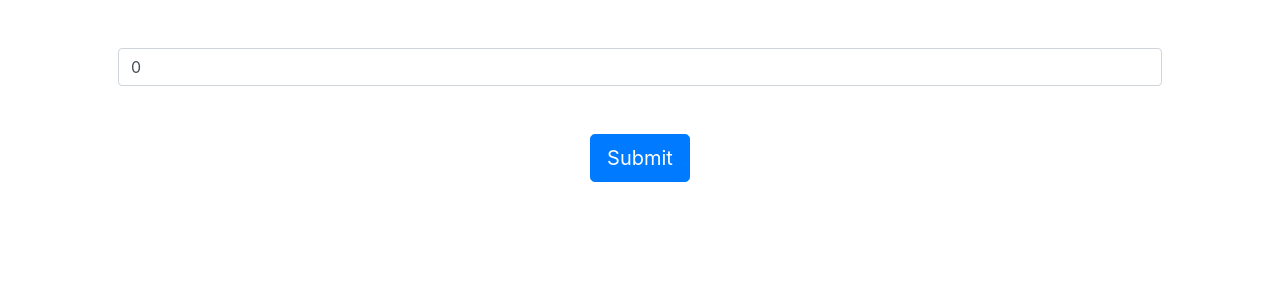
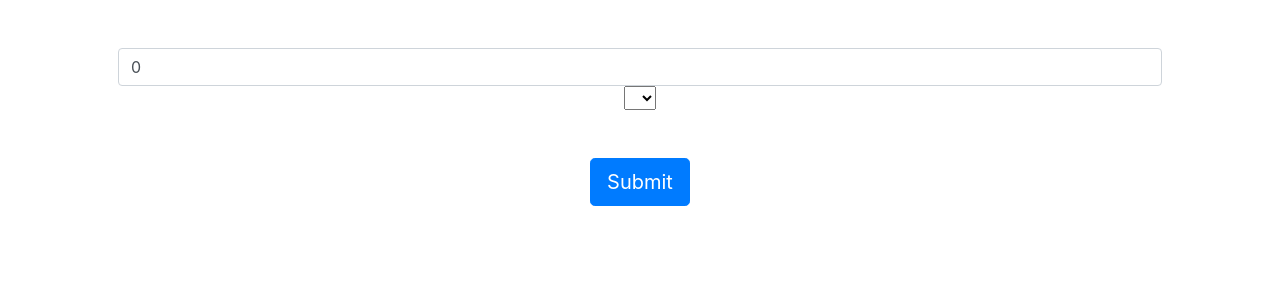
Before and after one commit to AnaBajo/mentoring-project, a Nuxt app: page /contact in a window 1280 px wide. Shown: the top 300 px of the page. Built offline with nearby package versions, Linux system fonts and the light colour scheme.

Commit message:
custom-event fix: sibling components communication via emit/on + 2 ways of getting user input value: v-model, or keypress.native

```diff
--- a/components/CustomButton.vue
+++ b/components/CustomButton.vue
@@ -1,7 +1,7 @@
 <template>
   <div class="text-center">
     <!-- <b-button @click="incrementValue()" variant="primary" size="lg" class="m-5">{{ text }}</b-button> -->
-    <b-button variant="primary" size="lg" class="m-5">{{ text }}</b-button>
+    <b-button @click="emitCustomEvent" variant="primary" size="lg" class="m-5">{{ text }}</b-button>
   </div>
 </template>
 
@@ -19,10 +19,9 @@ export default {
     this.$emit('custom-event');
   },
   methods: {
-    // incrementValue() {
-    //   this.$nuxt.$emit('clicked', this.inputValue)
-    //   console.log(this.inputValue)
-    // },
+      emitCustomEvent(){
+      this.$nuxt.$emit('emitted-event')
+    }
   }
 }
 </script>
--- a/components/CustomInput.vue
+++ b/components/CustomInput.vue
@@ -1,6 +1,12 @@
 <template>
   <div>
-    <b-form-input :value="value" type="text" class="justify-content-center" :placeholder="placeholderValue" />
+    <b-form-input :value="inputValue" type="text" class="justify-content-center" :placeholder="placeholderValue" v-model="inputValue"  />
+    <!-- <b-form-input :value="inputValue" type="text" class="justify-content-center" :placeholder="placeholderValue" @keypress.native="collectInputValue"  /> -->
+    <select name="" id="" v-model="selectValue">
+      <option value="1">1</option>
+      <option value="2">2</option>
+      <option value="3">3</option>
+    </select>
   </div>
 </template>
 
@@ -16,9 +22,20 @@ export default {
   },
   data(){
     return {
-      value: 0
+      inputValue: 0,
+      selectValue: ''
     }
   },
-
+  created() {
+    this.$nuxt.$on('emitted-event', () => {
+      console.log(this.inputValue);
+      console.log(this.selectValue);
+    })
+  },
+  methods: {
+    collectInputValue(Event) {
+      this.inputValue = Event.target.value
+    },
+  }
 }
 </script>
--- a/nuxt.config.js
+++ b/nuxt.config.js
@@ -41,6 +41,7 @@ export default {
   modules: [
     // https://go.nuxtjs.dev/bootstrap
     'bootstrap-vue/nuxt',
+    '@nuxtjs/axios',
   ],
 
   // Build Configuration: https://go.nuxtjs.dev/config-build
--- a/package.json
+++ b/package.json
@@ -15,6 +15,7 @@
     "test": "jest"
   },
   "dependencies": {
+    "@nuxtjs/axios": "^5.13.6",
     "bootstrap": "^4.6.2",
     "bootstrap-vue": "^2.22.0",
     "core-js": "^3.25.3",
--- a/pages/contact.vue
+++ b/pages/contact.vue
@@ -1,21 +1,17 @@
 <template>
   <div>
     <b-container class="p-5 text-center">
-      <custom-input  placeholder-value="type a number" @keypress.native="collectInputValue"  />
-      <custom-button text="Submit" @click.native="emitCustomEvent" @custom-event="showInputValue" />
+      <custom-input  placeholder-value="type a number"   />
+      <custom-button text="Submit" @custom-event="showInputValue" />
     </b-container>
   </div>
 </template>
 <script>
 export default {
   methods: {
-    collectInputValue(Event) {
-      const inputvalue = Event.target.value
-      console.log(inputvalue);
-    },
     showInputValue() {
       console.log('should show input value');
-    }
+    },
   }
 }
 </script>
--- a/pages/index.vue
+++ b/pages/index.vue
@@ -7,6 +7,7 @@
       </div>
       <p class="w-100">{{ keystroke }}</p>
     <nuxt-link to="/contact" >
+    <nuxt-link to="/nicolascage">Nicolas Cage</nuxt-link>
       <!-- <clock-component /> -->
       <custom-button text="Contact" />
     </nuxt-link>
```
Also changed, not shown: pages/nicolascage.vue (added), store/nicolascage.js (added), 1 other file (tests, documents, lock files or other folders).
